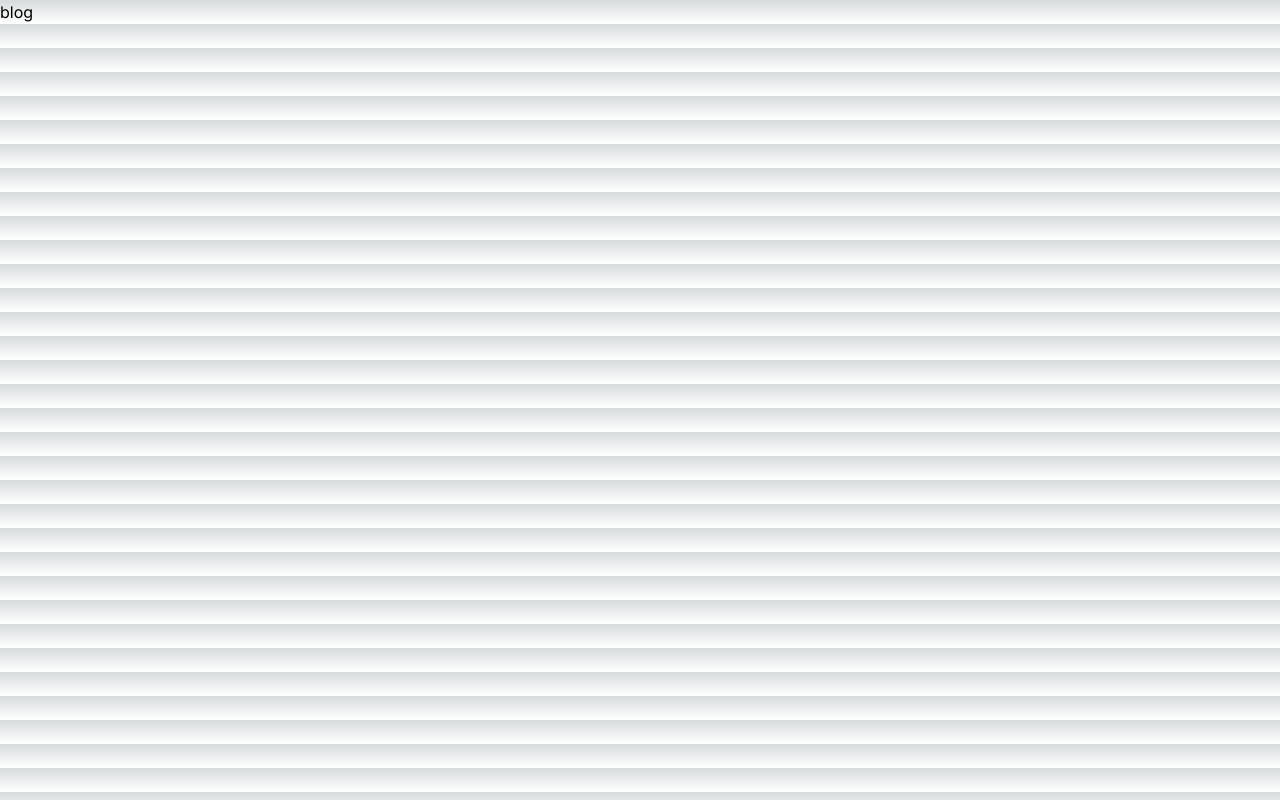
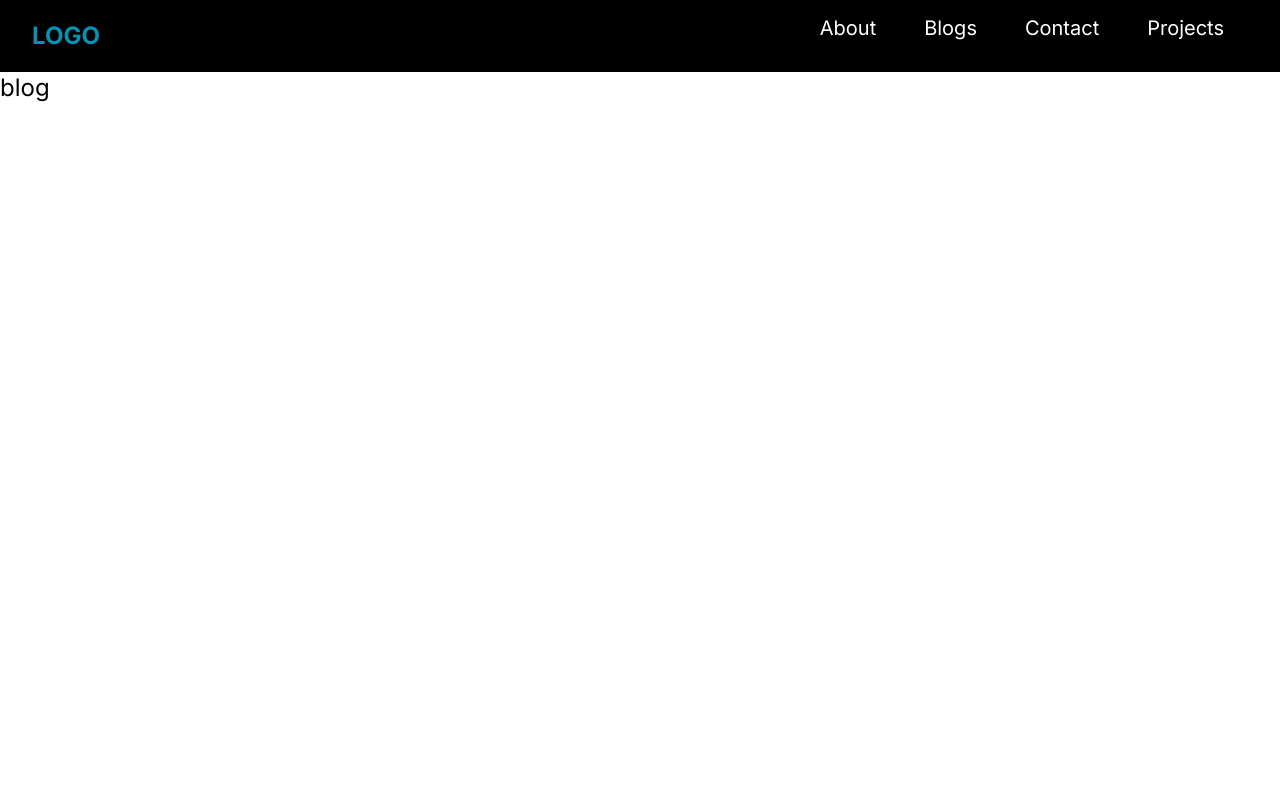
Before and after one commit to Ghost91202/nextjs-, a Next.js app: page /blog in a window 1280 px wide. Built offline with nearby package versions, Linux system fonts and the light colour scheme.

Commit message:
add about page

```diff
--- a/src/app/about/page.js
+++ b/src/app/about/page.js
@@ -1,14 +1,15 @@
 
+'use client';
 import Navbar from "../../components/navbar"
+import Link from 'next/link';
 
-const about = () => {
+export default function about() {
   return (
     <div >
-<Navbar/>
-    <div className="text-6xl">
-      about</div>
+      <Navbar />
+      <div className="text-6xl">
+        about</div>
+      <Link href="/about/team"> <h2 className="text-2xl text-cyan-600 font-bold ">LOGO</h2></Link>
     </div>
   )
 }
-
-export default about
--- a/src/app/about/team/page.js
+++ b/src/app/about/team/page.js
@@ -1,8 +1,12 @@
 
 
+import NavBar from "@/components/navbar"
 const page = () => {
   return (
-    <div>team </div>
+    <div>
+      <NavBar />
+      Team
+     </div>
   )
 }
 
--- a/src/app/blog/page.js
+++ b/src/app/blog/page.js
@@ -1,7 +1,13 @@
 
 
+
+import Navbar from "../../components/navbar"
 export default function blog() {
   return (
-    <div>blog</div>
+    <div className="bg-white text-black">
+      <Navbar />
+      <div className="text-2xl">
+        blog
+     </div> </div>
   )
 }
--- a/src/app/globals.css
+++ b/src/app/globals.css
@@ -1,33 +1,3 @@
 @tailwind base;
 @tailwind components;
 @tailwind utilities;
-
-:root {
-  --foreground-rgb: 0, 0, 0;
-  --background-start-rgb: 214, 219, 220;
-  --background-end-rgb: 255, 255, 255;
-}
-
-@media (prefers-color-scheme: dark) {
-  :root {
-    --foreground-rgb: 255, 255, 255;
-    --background-start-rgb: 0, 0, 0;
-    --background-end-rgb: 0, 0, 0;
-  }
-}
-
-body {
-  color: rgb(var(--foreground-rgb));
-  background: linear-gradient(
-      to bottom,
-      transparent,
-      rgb(var(--background-end-rgb))
-    )
-    rgb(var(--background-start-rgb));
-}
-
-@layer utilities {
-  .text-balance {
-    text-wrap: balance;
-  }
-}
--- a/src/components/navbar.js
+++ b/src/components/navbar.js
@@ -1,13 +1,14 @@
 'use client';
 
-import Image from 'next/image';import Link from 'next/link';
+import Image from 'next/image';
+import Link from 'next/link';
 import { useState } from 'react';
 
 function NavBar() {
   const [navbar, setNavbar] = useState(false);
   return (
     <div>
-      <nav className="w-full bg-black fixed top-0 left-0 right-0 z-10">
+      <nav className="w-full bg-black sticky top-0 left-0 right-0 z-10">
         <div className="justify-between px-4 mx-auto lg:max-w-7xl md:items-center md:flex md:px-8">
           <div>
             <div className="flex items-center justify-between py-3 md:py-5 md:block">
```
